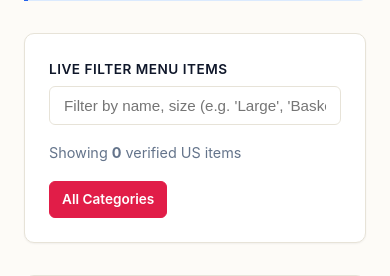
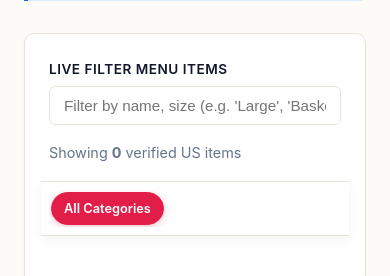
Before and after one commit to BABO8/dq-menu-guidance, a Python web app: template website/app/templates/menu_hub.html in a window 390 px wide. Shown: the part 1507-1783 px from the top of the page. Run offline with Jinja, Linux system fonts and the light colour scheme; the template is opened without the code that fills it, so the values that code supplies are empty.

Commit message:
Performance & UX: add mobile-friendly sticky category navigation bar to menu hub and verify CWV lazy loading

```diff
--- a/website/app/static/css/styles.css
+++ b/website/app/static/css/styles.css
@@ -1194,3 +1194,80 @@ textarea.form-control {
   font-size: 0.8rem;
   color: var(--text-muted);
 }
+
+
+/* Sticky Category Navigation Bar */
+.sticky-category-nav {
+  position: -webkit-sticky;
+  position: sticky;
+  top: 72px;
+  z-index: 80;
+  background: rgba(255, 255, 255, 0.98);
+  backdrop-filter: blur(8px);
+  -webkit-backdrop-filter: blur(8px);
+  border: 1px solid var(--border-light);
+  border-radius: var(--radius-md);
+  padding: 0.65rem 0.85rem;
+  margin-bottom: 1.5rem;
+  box-shadow: 0 4px 12px rgba(0, 0, 0, 0.05);
+}
+
+.sticky-category-scroll {
+  display: flex;
+  align-items: center;
+  gap: 0.5rem;
+  overflow-x: auto;
+  white-space: nowrap;
+  -webkit-overflow-scrolling: touch;
+  scrollbar-width: none;
+  padding: 2px 2px;
+}
+
+.sticky-category-scroll::-webkit-scrollbar {
+  display: none;
+}
+
+.sticky-category-pill {
+  display: inline-flex;
+  align-items: center;
+  gap: 6px;
+  padding: 6px 14px;
+  border-radius: var(--radius-full);
+  font-size: 0.85rem;
+  font-weight: 600;
+  color: var(--text-secondary);
+  background: var(--bg-subtle);
+  border: 1px solid var(--border-light);
+  text-decoration: none !important;
+  transition: all 0.15s ease;
+  flex-shrink: 0;
+}
+
+.sticky-category-pill:hover {
+  background: var(--bg-accent);
+  color: var(--color-brand);
+  border-color: var(--color-brand);
+}
+
+.sticky-category-pill.active {
+  background: var(--color-brand);
+  color: #FFFFFF !important;
+  border-color: var(--color-brand);
+  box-shadow: 0 2px 6px rgba(227, 24, 55, 0.25);
+}
+
+@media (max-width: 768px) {
+  .sticky-category-nav {
+    top: 64px;
+    padding: 0.5rem 0.5rem;
+    margin-left: -0.5rem;
+    margin-right: -0.5rem;
+    border-radius: 0;
+    border-left: none;
+    border-right: none;
+  }
+  .sticky-category-pill {
+    font-size: 0.8rem;
+    padding: 5px 12px;
+  }
+}
--- a/website/app/templates/menu_hub.html
+++ b/website/app/templates/menu_hub.html
@@ -95,15 +95,19 @@
       </div>
     </div>
 
-    <!-- Category Filter Buttons -->
-    <div style="display: flex; flex-wrap: wrap; gap: 0.5rem;">
-      <a href="/menu" class="btn btn-outline" style="font-size: 0.85rem; padding: 6px 12px; {% if not selected_category %}background: var(--color-brand); color: #fff; border-color: var(--color-brand);{% endif %}">All Categories</a>
+  <!-- Sticky Mobile-Friendly Category Navigation Bar -->
+  <nav class="sticky-category-nav" aria-label="Menu Category Navigation">
+    <div class="sticky-category-scroll">
+      <a href="/menu" class="sticky-category-pill {% if not selected_category %}active{% endif %}">
+        All Categories
+      </a>
       {% for cat in categories %}
-      <a href="/menu?category={{ cat.slug }}" class="btn btn-outline" style="font-size: 0.85rem; padding: 6px 12px; {% if selected_category == cat.slug %}background: var(--color-brand); color: #fff; border-color: var(--color-brand);{% endif %}">
+      <a href="/menu?category={{ cat.slug }}" class="sticky-category-pill {% if selected_category == cat.slug %}active{% endif %}">
         {{ cat.name }}
       </a>
       {% endfor %}
     </div>
+  </nav>
   </div>
 
   <!-- Interactive Menu Table -->
```
